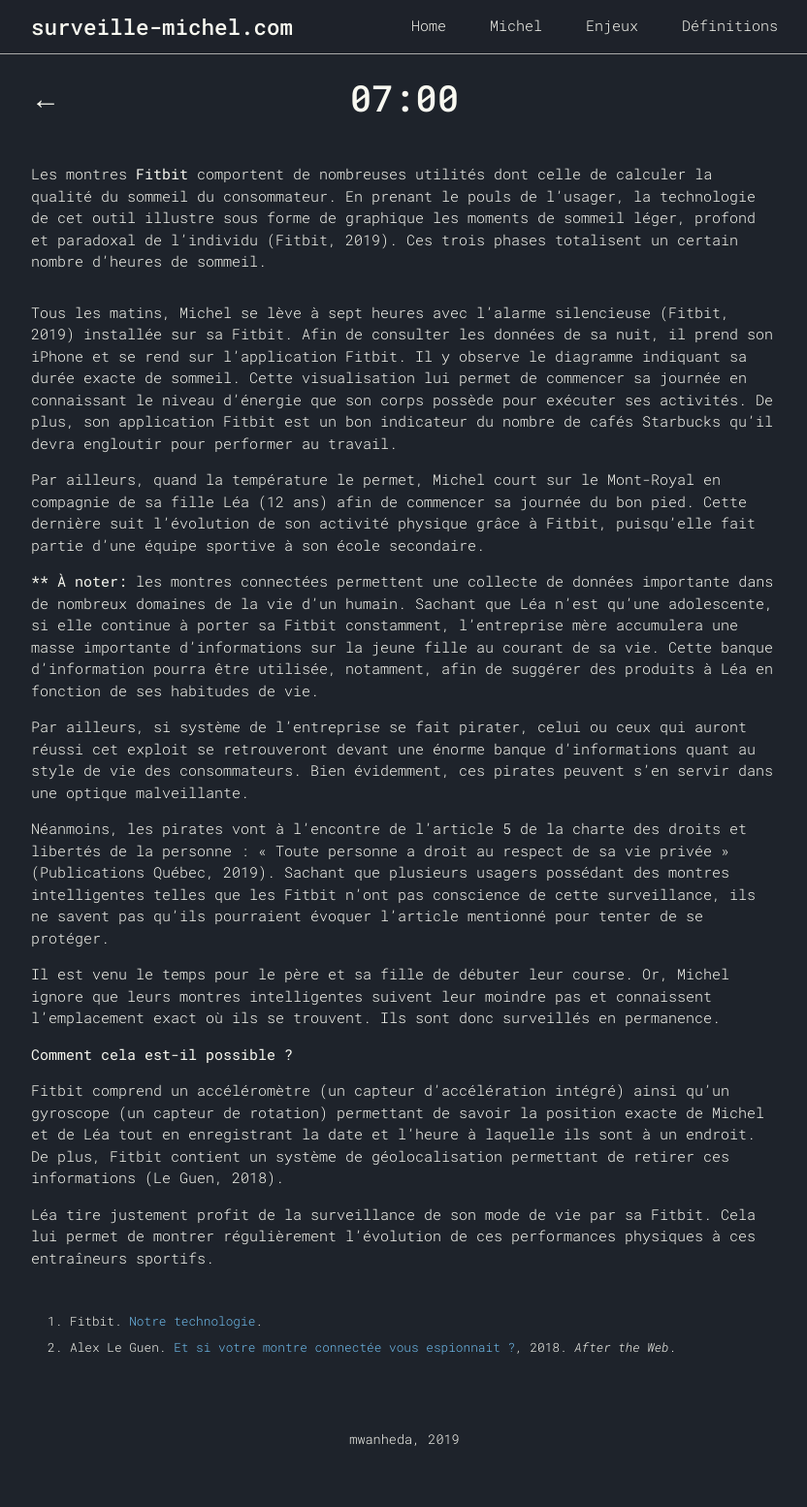
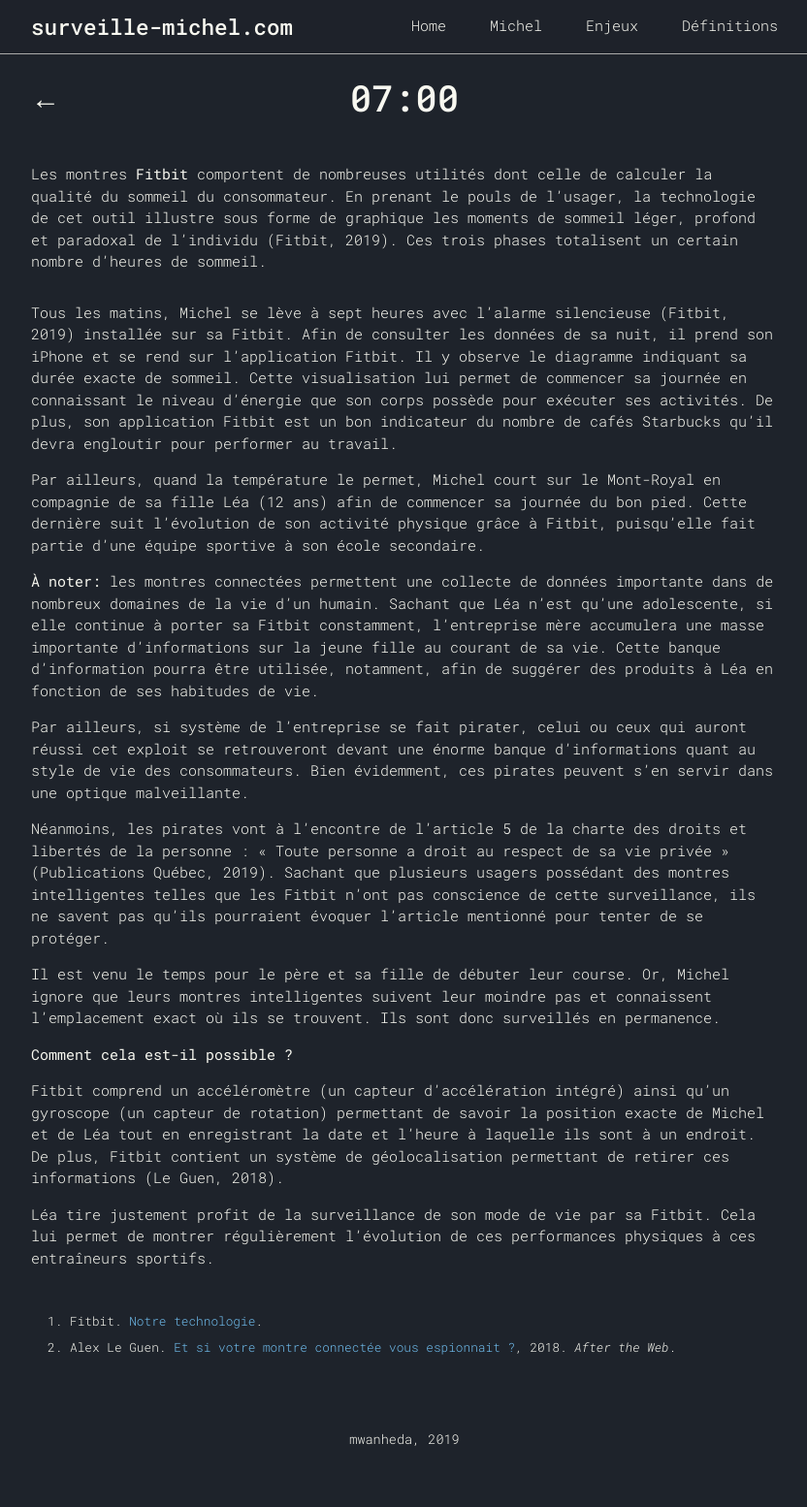
Before and after one commit to mwanheda/michel, a Jekyll site: the page built from _steps/0700.md, in a window 1280 px wide. Shown: the whole page at 97% size, without its empty margins (223-1055 px from the left). Built offline with Jekyll 4.4.1, drawn with Linux system fonts in a browser that asks for light colours.

Commit message:
Update 0700.md

```diff
--- a/_steps/0700.md
+++ b/_steps/0700.md
@@ -21,7 +21,7 @@
 
 Par ailleurs, quand la température le permet, Michel court sur le Mont-Royal en compagnie de sa fille Léa (12 ans) afin de commencer sa journée du bon pied. Cette dernière suit l’évolution de son activité physique grâce à Fitbit, puisqu’elle fait partie d’une équipe sportive à son école secondaire.
 
-**** À noter:** les montres connectées permettent une collecte de données importante dans de nombreux domaines de la vie d’un humain. Sachant que Léa n’est qu’une adolescente, si elle continue à porter sa Fitbit constamment, l’entreprise mère accumulera une masse importante d’informations sur la jeune fille au courant de sa vie. Cette banque d’information pourra être utilisée, notamment, afin de suggérer des produits à Léa en fonction de ses habitudes de vie.
+**À noter:** les montres connectées permettent une collecte de données importante dans de nombreux domaines de la vie d’un humain. Sachant que Léa n’est qu’une adolescente, si elle continue à porter sa Fitbit constamment, l’entreprise mère accumulera une masse importante d’informations sur la jeune fille au courant de sa vie. Cette banque d’information pourra être utilisée, notamment, afin de suggérer des produits à Léa en fonction de ses habitudes de vie.
 
 Par ailleurs, si système de l’entreprise se fait pirater, celui ou ceux qui auront réussi cet exploit se retrouveront devant une énorme banque d’informations quant au style de vie des consommateurs. Bien évidemment, ces pirates peuvent s’en servir dans une optique malveillante.
 
```
